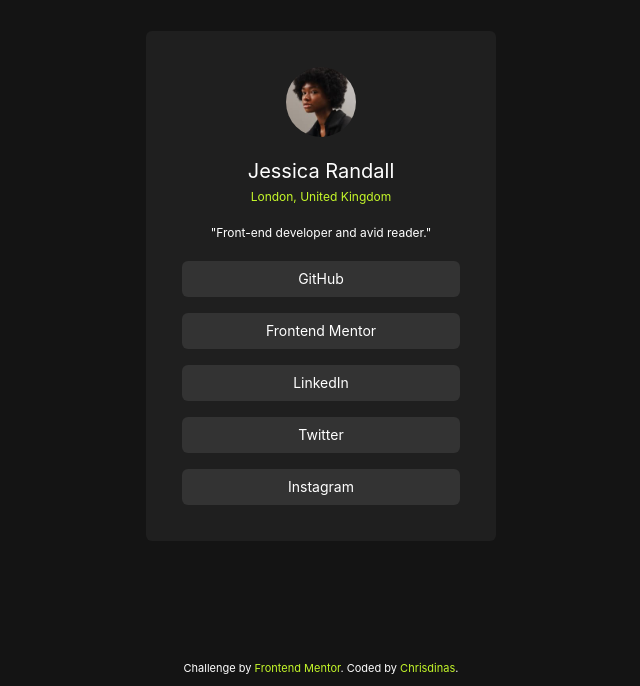
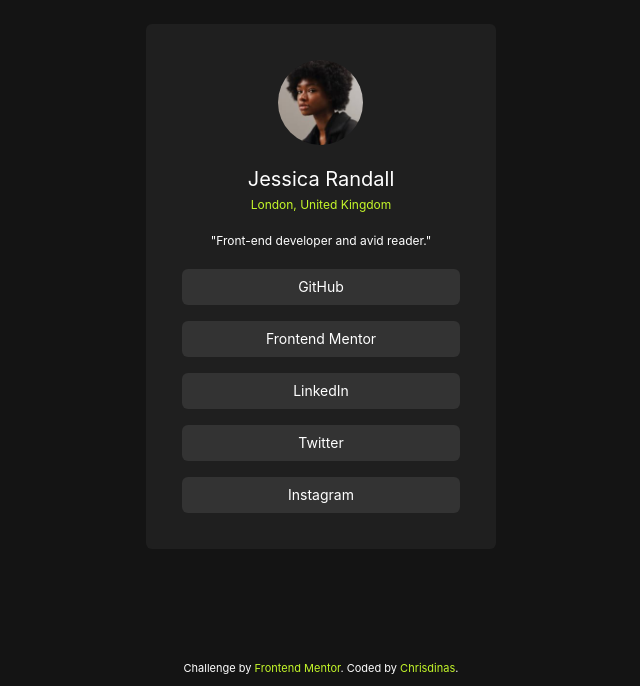
Before and after one commit to chrisdinas/social-links-profile, a website: page index.html in a window 1280 px wide. Shown: the part 114-800 px from the top of the page, without its empty margins (319-959 px from the left). Drawn offline with Linux system fonts and the light colour scheme.

Commit message:
Commit message

```diff
--- a/index.html
+++ b/index.html
@@ -25,8 +25,8 @@
             <img
               src="./assets/images/avatar-jessica.jpeg"
               alt="Avatar"
-              width="70"
-              height="60"
+              width="85"
+              height="90"
               class="rounded-full mb-5"
             />
           </figure>
```
Also changed, not shown: src/output.css.
